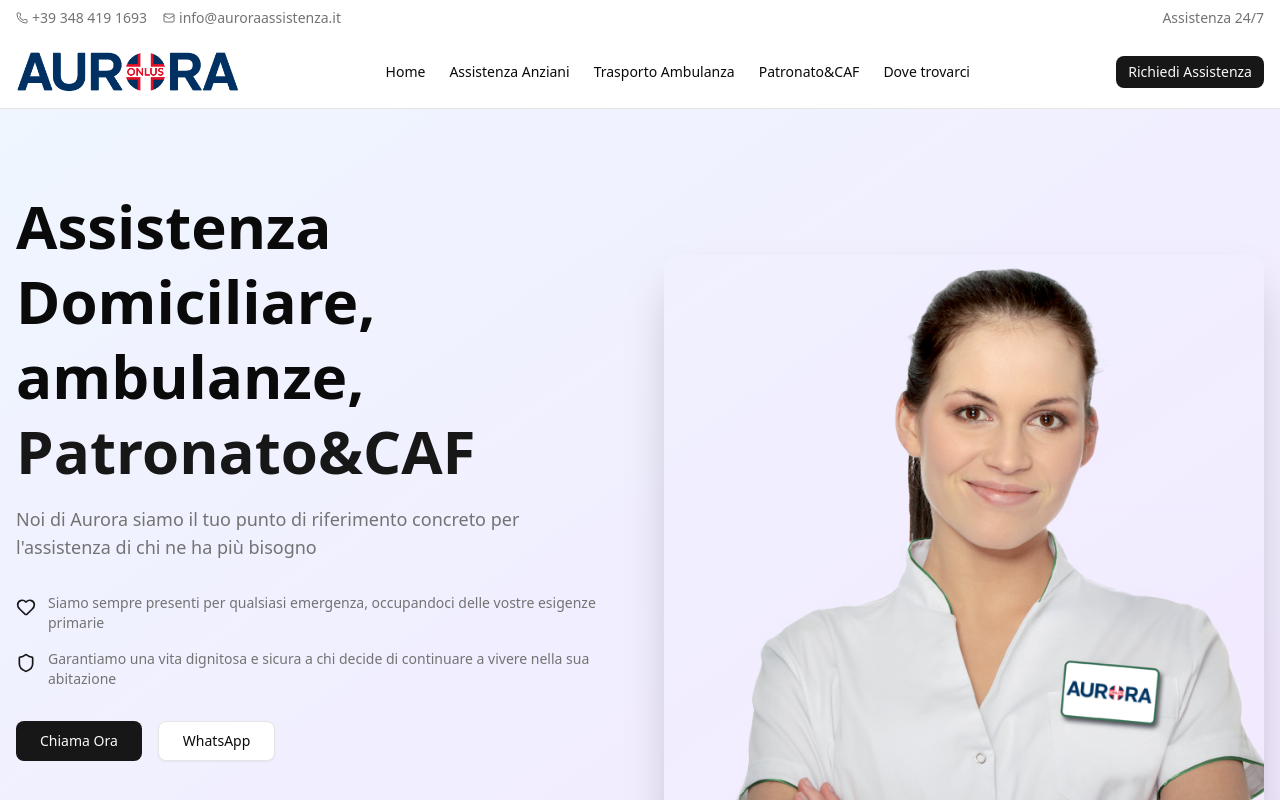
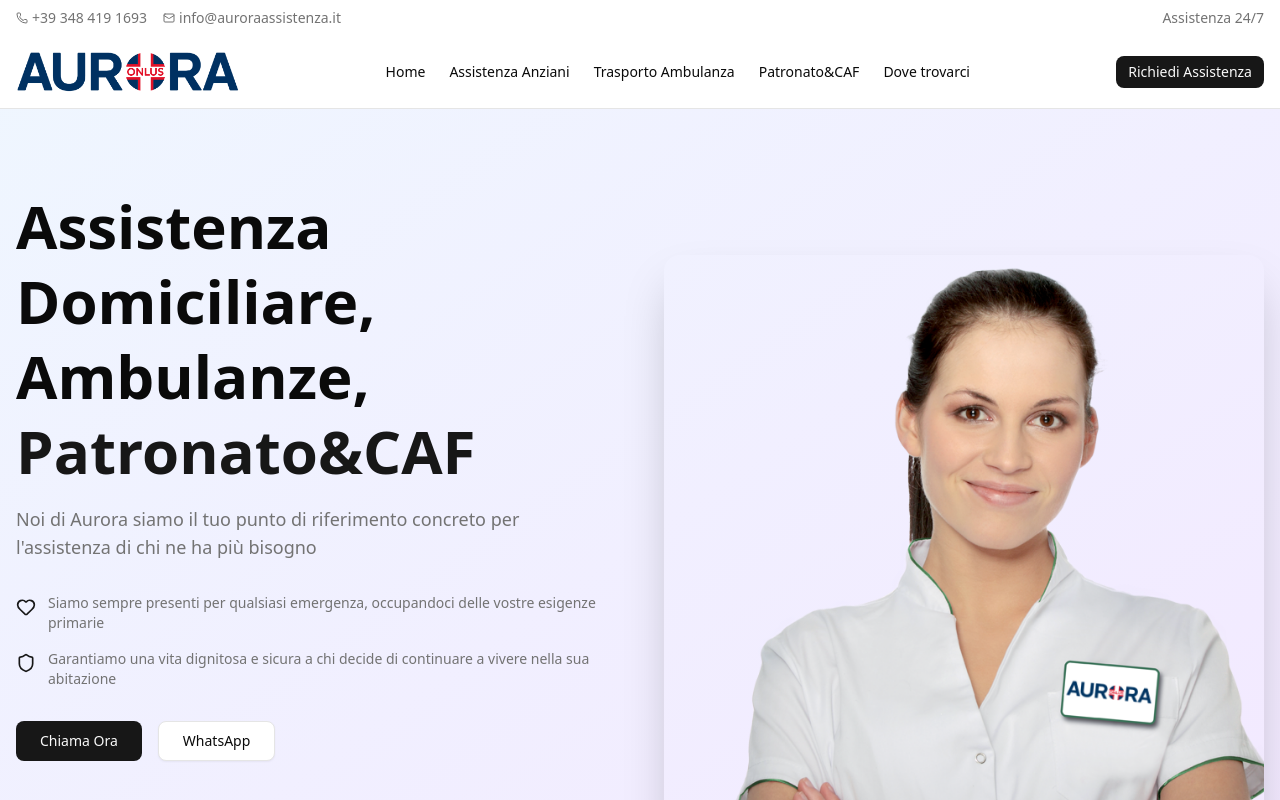
Before and after one commit to Burrath/aurora-assistenza-domiciliare, a React (Vite) app: page / in a window 1280 px wide. Shown: the top 800 px of the page. Built offline with nearby package versions, Linux system fonts and the light colour scheme.

Commit message:
progress

```diff
--- a/src/components/Hero.tsx
+++ b/src/components/Hero.tsx
@@ -10,7 +10,7 @@
           <div className="space-y-8">
             <div className="space-y-4">
               <h1 className="text-4xl md:text-5xl lg:text-6xl font-bold text-foreground leading-tight">
-                Assistenza Domiciliare, ambulanze,{" "}
+                Assistenza Domiciliare, Ambulanze,{" "}
                 <span className="text-primary">Patronato&CAF</span>
               </h1>
               <p className="text-lg text-muted-foreground max-w-lg">
```
